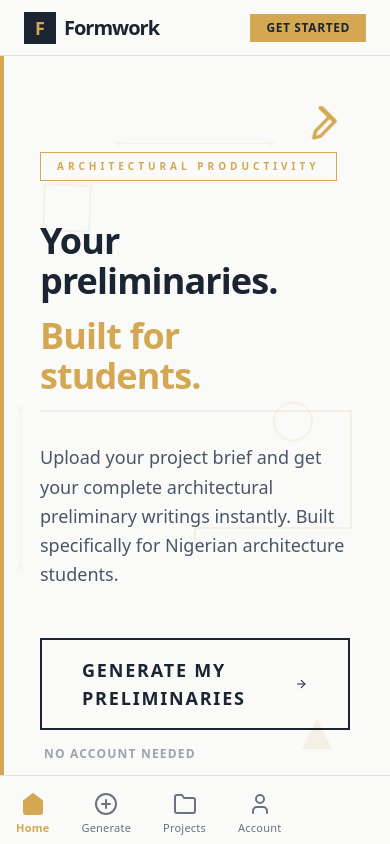
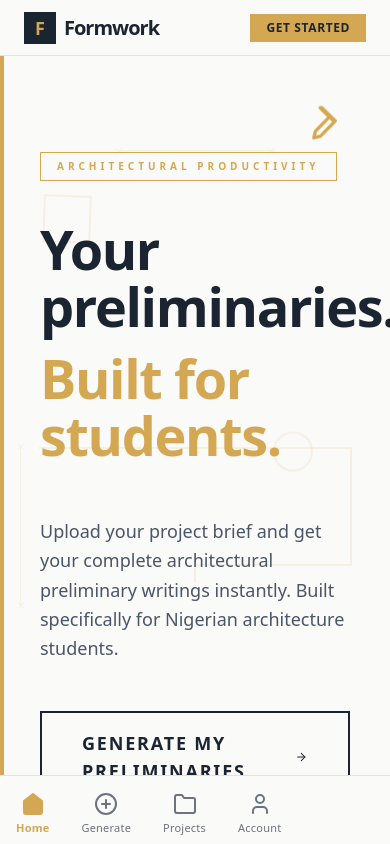
Before and after one commit to dantealucinante-rgb/formwork.nante.dev, a Next.js app: page / in a window 390 px wide. Shown: the top 844 px of the page. Built offline with nearby package versions, Linux system fonts and the light colour scheme; no server answers; a web font is replaced by a local one.

Commit message:
refine mobile typewriter font size for imposing look

```diff
--- a/app/page.tsx
+++ b/app/page.tsx
@@ -160,16 +160,17 @@ export default function LandingPage() {
                 Architectural Productivity
               </div>
 
-              <h1 className="text-[36px] md:text-8xl lg:text-[110px] font-serif font-bold tracking-tight mb-12 leading-[1.1] md:leading-[0.85] text-left text-[#1B2431]">
+              <h1 className="text-[54px] md:text-8xl lg:text-[110px] font-serif font-bold tracking-tight mb-12 leading-[1.05] md:leading-[0.85] text-left text-[#1B2431]">
                 Your preliminaries.<br />
-                <span className="text-[#D4A853] inline-flex items-center mt-4 md:mt-6 min-h-[2.2em] md:min-h-[1.1em] min-w-[12ch] md:min-w-[22ch] max-w-full break-words">
+                <span className="text-[#D4A853] inline-block mt-4 md:mt-6 min-h-[2.2em] md:min-h-[1.1em] w-full max-w-full break-words relative">
                   {text}
                   <span
-                    className="inline-block w-[0.6em] h-[1em] bg-[#D4A853] ml-1 flex-shrink-0"
+                    className="inline-block w-[0.4em] h-[0.9em] bg-[#D4A853] ml-1 translate-y-[0.1em]"
                     style={{ animation: 'blink 1s step-end infinite' }}
                   />
                 </span>
               </h1>
+
 
 
               <p className="text-lg md:text-2xl text-[#4A5568] mb-12 max-w-2xl text-left leading-relaxed font-medium">
```
